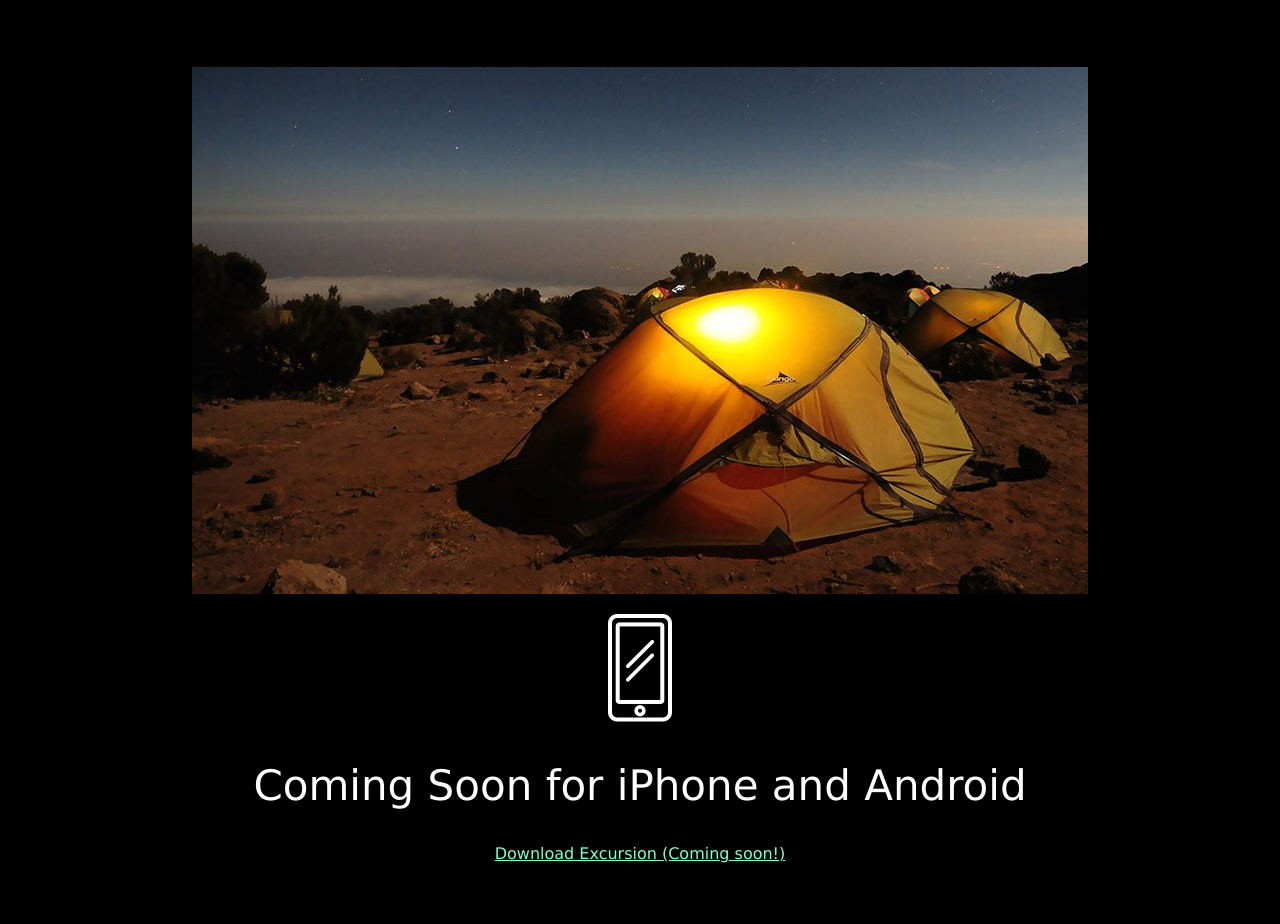
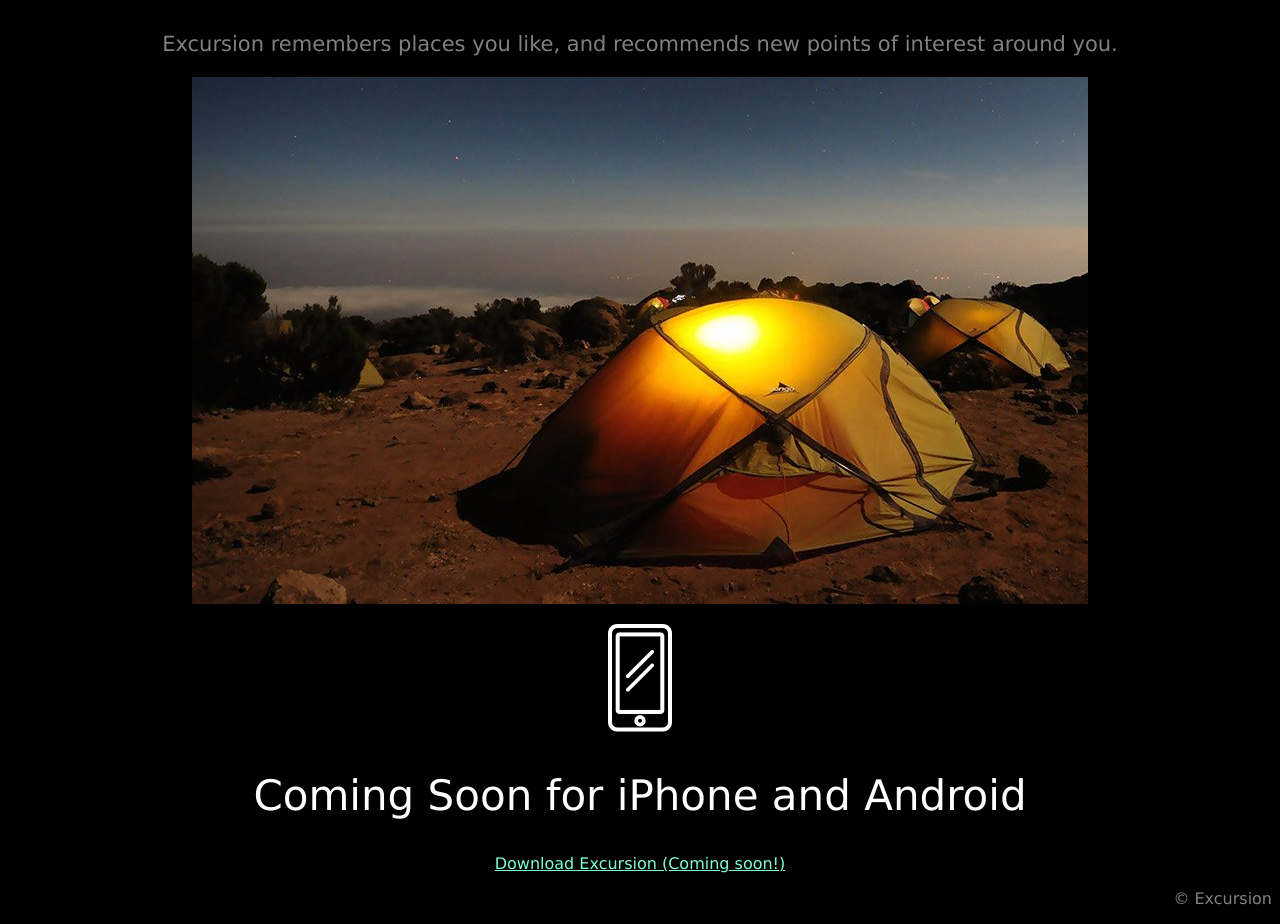
Before and after one commit to tenguterror/excursion, a plain HTML site: page index.html in a window 1280 px wide. Shown: the part 385-1309 px from the top of the page. Drawn offline with Linux system fonts and the light colour scheme.

Commit message:
Finished up styling site

```diff
--- a/index.html
+++ b/index.html
@@ -17,7 +17,7 @@
     <section id="video">
       <video src="resources/videos/excursion.mp4" autoplay>Video not found.</video>
     </section>
-    <section>
+    <section id="main">
       <h2>Your personal travel guide</h2>
       <p>Excursion remembers places you like, and recommends new points of interest around you.</p>
       <figure id="tent">
--- a/resources/css/style.css
+++ b/resources/css/style.css
@@ -26,3 +26,13 @@ h2 {
   color: aquamarine;
   font-size: 16px;
 }
+
+#main p {
+  color: gray;
+  font-size: 21px;
+}
+
+footer p {
+  text-align: right;
+  color: gray;
+}
```
